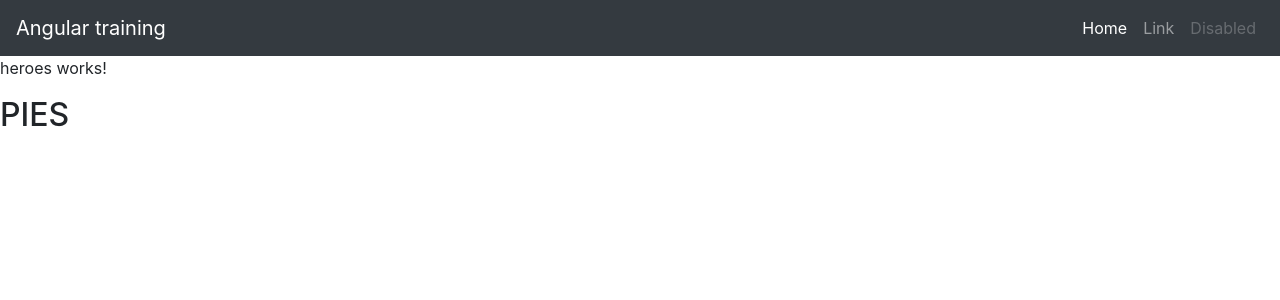
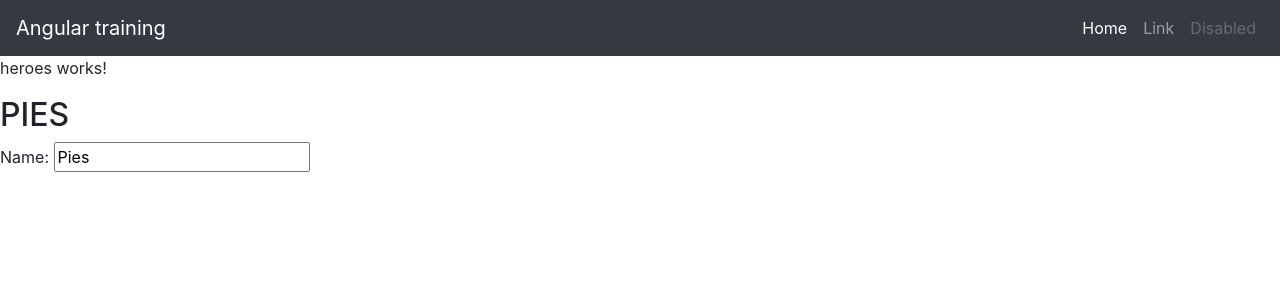
Before and after one commit to kargeb/angular-training, an Angular app: page /heroes in a window 1280 px wide. Shown: the top 300 px of the page. Built offline with nearby package versions, Linux system fonts and the light colour scheme.

Commit message:
import formModule

```diff
--- a/src/app/heroes/heroes.module.ts
+++ b/src/app/heroes/heroes.module.ts
@@ -1,11 +1,12 @@
 import { NgModule } from '@angular/core';
 import { CommonModule } from '@angular/common';
+import { FormsModule } from '@angular/forms';
 
 import { HeroesRoutingModule } from './heroes-routing.module';
 import { HeroesComponent } from './heroes/heroes.component';
 
 @NgModule({
   declarations: [HeroesComponent],
-  imports: [CommonModule, HeroesRoutingModule],
+  imports: [CommonModule, HeroesRoutingModule, FormsModule],
 })
 export class HeroesModule {}
--- a/src/app/heroes/heroes/heroes.component.html
+++ b/src/app/heroes/heroes/heroes.component.html
@@ -1,2 +1,9 @@
 <p>heroes works!</p>
 <h2>{{ hero.name | uppercase }}</h2>
+
+<div>
+  <label>
+    Name:
+    <input type="text" [(ngModel)]="hero.name" placeholder="name" />
+  </label>
+</div>
```
